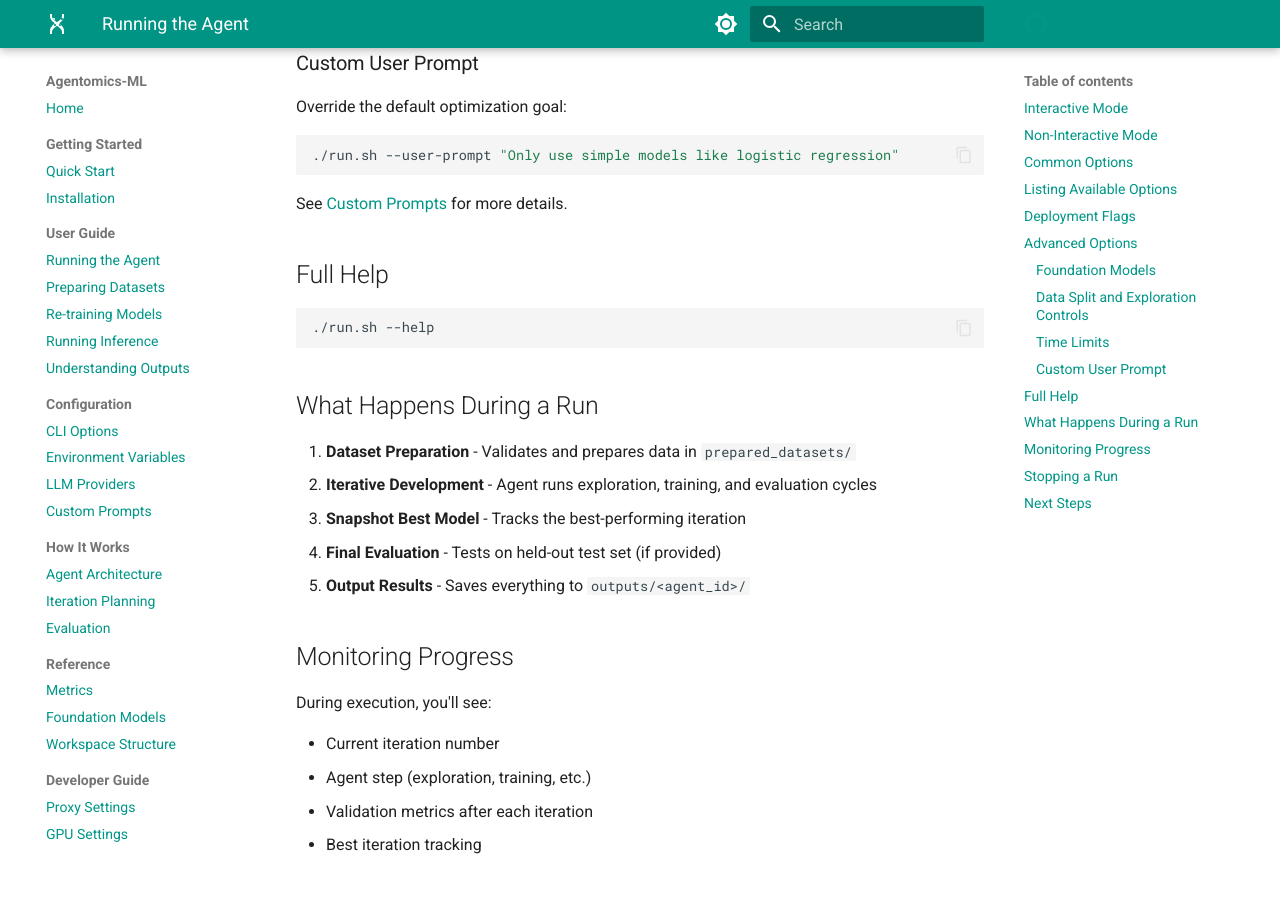
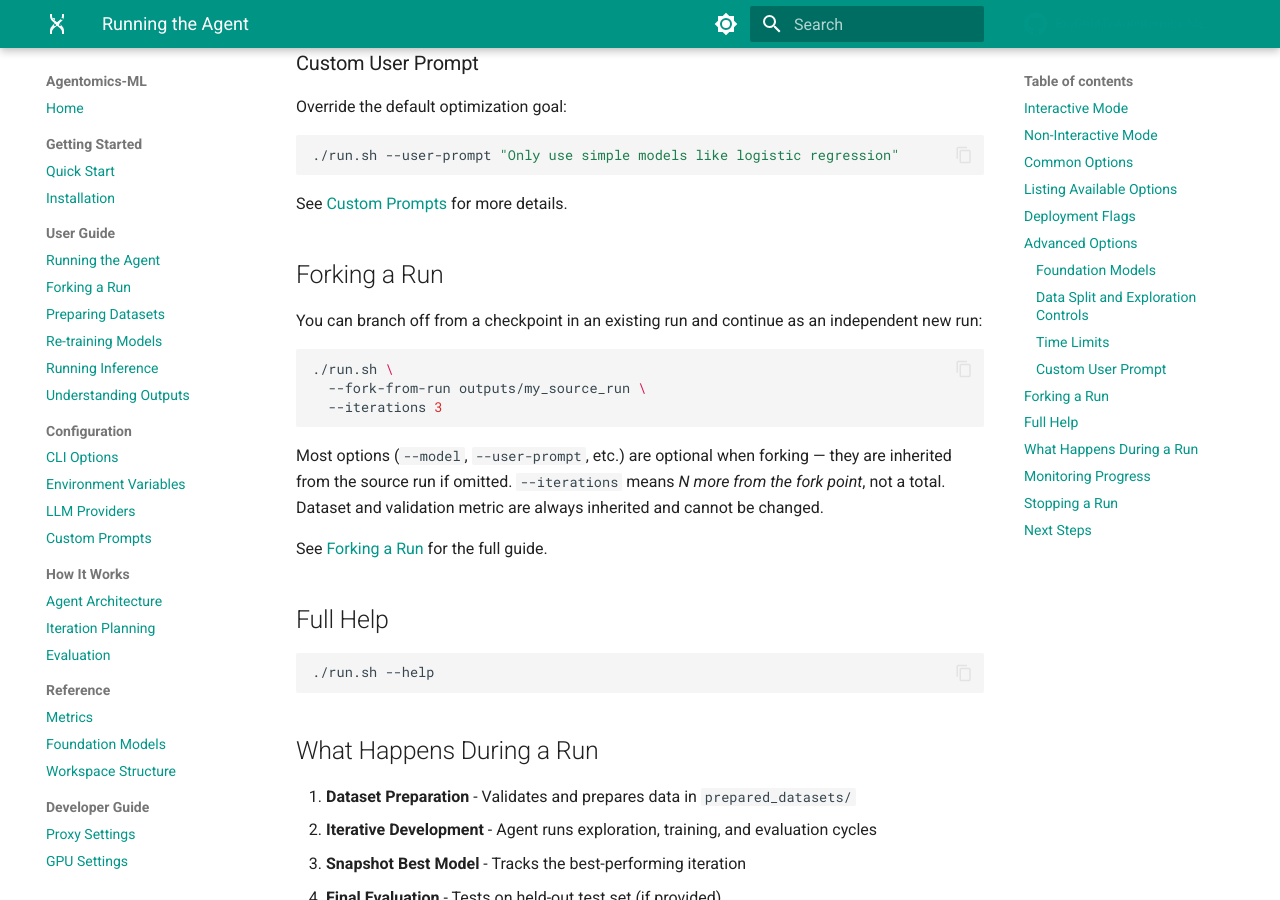
Before and after one commit to BioGeMT/agentomics-ml, an MkDocs documentation site: the page built from docs/user-guide/running-agent.md, in a window 1280 px wide and 900 px high, scrolled down 2816 px. Built offline with MkDocs 1.6.1 and Material for MkDocs 9.7.7, drawn with Linux system fonts in a browser that asks for light colours; comment, search, counter and statistics services are not loaded.

Commit message:
Add fork docs (claude generated)

````diff
--- a/docs/user-guide/running-agent.md
+++ b/docs/user-guide/running-agent.md
@@ -114,6 +114,20 @@ Override the default optimization goal:
 
 See [Custom Prompts](../configuration/custom-prompts.md) for more details.
 
+## Forking a Run
+
+You can branch off from a checkpoint in an existing run and continue as an independent new run:
+
+```bash
+./run.sh \
+  --fork-from-run outputs/my_source_run \
+  --iterations 3
+```
+
+Most options (`--model`, `--user-prompt`, etc.) are optional when forking — they are inherited from the source run if omitted. `--iterations` means *N more from the fork point*, not a total. Dataset and validation metric are always inherited and cannot be changed.
+
+See [Forking a Run](forking.md) for the full guide.
+
 ## Full Help
 
 ```bash
--- a/mkdocs.yml
+++ b/mkdocs.yml
@@ -39,6 +39,7 @@ nav:
     - Installation: getting-started/installation.md
   - User Guide:
     - Running the Agent: user-guide/running-agent.md
+    - Forking a Run: user-guide/forking.md
     - Preparing Datasets: user-guide/datasets.md
     - Re-training Models: user-guide/training.md
     - Running Inference: user-guide/inference.md
````
Also changed, not shown: docs/configuration/cli-options.md (+12 -0 lines), docs/user-guide/forking.md (added, +110 -0 lines).
